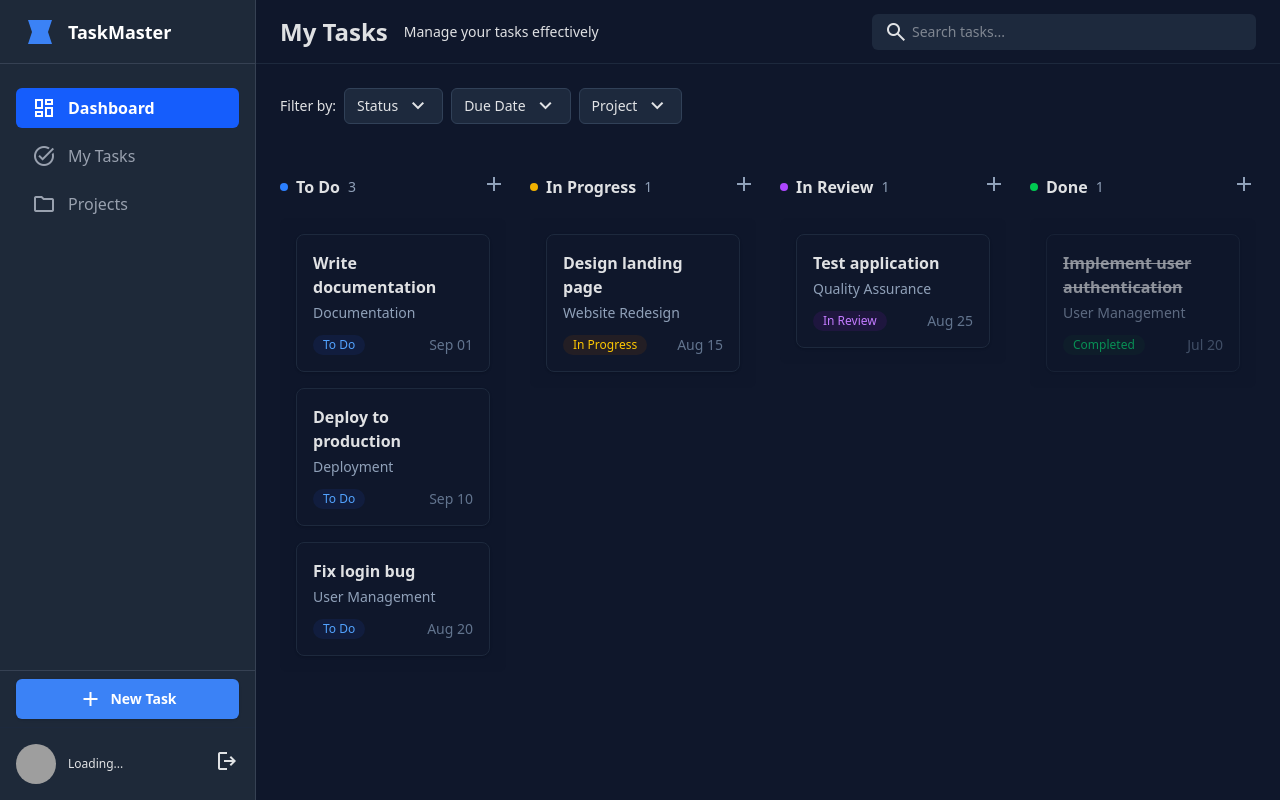
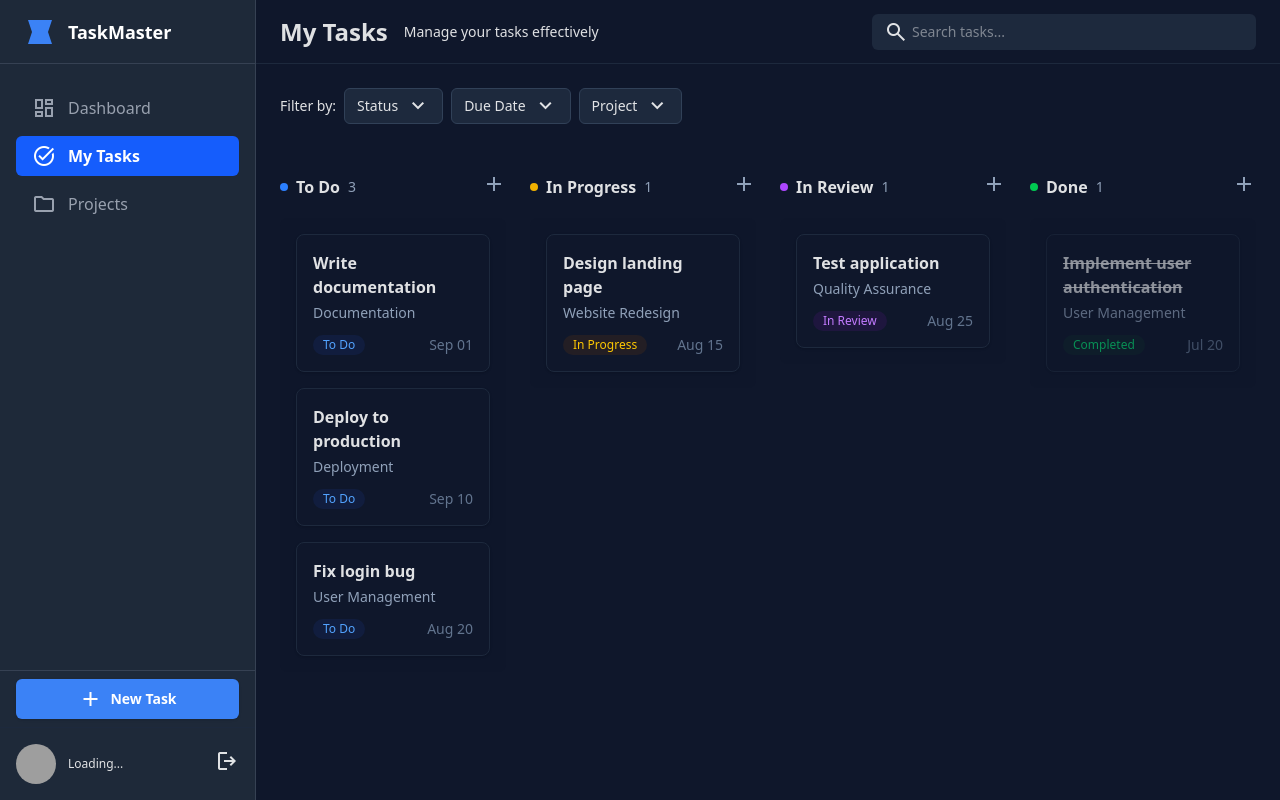
Before and after one commit to Kalphupadhyay/project-manager-front-end, a React (Vite) app: page /home/tasks in a window 1280 px wide. Built offline with nearby package versions, Linux system fonts and the light colour scheme; no server answers; grey boxes are pictures that could not be loaded.

Commit message:
feat: refactor routing and sidebar navigation for improved structure and user experience

```diff
--- a/src/App.tsx
+++ b/src/App.tsx
@@ -5,6 +5,7 @@ import { MyTasks } from "./pages/home/MyTasks";
 import { Dashboard } from "./pages/home/Dashboard";
 import { AddNewTask } from "./pages/AddTask";
 import { useEffect, useState } from "react";
+import { AppRoutes } from "./constants/routes";
 
 function App() {
   const [isLoggedIn, setIsLoggedIn] = useState(false);
@@ -35,11 +36,12 @@ function App() {
             isLoggedIn ? <Navigate to={"/home"} /> : <Navigate to={"/login"} />
           }
         />
-        <Route path="/login" element={<Login />} />
+        <Route path={AppRoutes.LOGIN} element={<Login />} />
         <Route path="/addtask" element={<AddNewTask />} />
-        <Route path="/home" element={<HomePage />}>
+        <Route path={AppRoutes.HOME} element={<HomePage />}>
           <Route path="tasks" element={<MyTasks />} />
-          <Route index element={<Dashboard />} />
+          <Route index element={<Navigate to="dashboard" replace />} />
+          <Route path="dashboard" element={<Dashboard />} />
         </Route>
       </Routes>
     </>
--- a/src/components/SideBar.tsx
+++ b/src/components/SideBar.tsx
@@ -1,4 +1,4 @@
-import { Link, useNavigate } from "react-router";
+import { NavLink, useNavigate } from "react-router";
 import { TaskLogo } from "../assets/task-logo";
 import { SideBarAuth } from "./Sidebar_auth";
 
@@ -20,20 +20,28 @@ export const SideBar = () => {
         </div>
       </div>
       <nav className="flex-1 px-4 py-6 space-y-2">
-        <Link
-          className="flex items-center gap-3 px-4 py-2 rounded-md bg-blue-600 text-white font-semibold"
-          to={"/home"}
+        <NavLink
+          className={({ isActive }) =>
+            isActive
+              ? "flex items-center gap-3 px-4 py-2 rounded-md bg-blue-600 text-white font-semibold"
+              : "flex items-center gap-3 px-4 py-2 rounded-md text-gray-400 hover:bg-gray-700 hover:text-white"
+          }
+          to={"/home/dashboard"}
         >
           <span className="material-symbols-outlined">dashboard</span>
           <span>Dashboard</span>
-        </Link>
-        <Link
-          className="flex items-center gap-3 px-4 py-2 rounded-md text-gray-400 hover:bg-gray-700 hover:text-white"
+        </NavLink>
+        <NavLink
+          className={({ isActive }) =>
+            isActive
+              ? "flex items-center gap-3 px-4 py-2 rounded-md bg-blue-600 text-white font-semibold"
+              : "flex items-center gap-3 px-4 py-2 rounded-md text-gray-400 hover:bg-gray-700 hover:text-white"
+          }
           to={"/home/tasks"}
         >
           <span className="material-symbols-outlined">task_alt</span>
           <span>My Tasks</span>
-        </Link>
+        </NavLink>
         <a
           className="flex items-center gap-3 px-4 py-2 rounded-md text-gray-400 hover:bg-gray-700 hover:text-white"
           href="#"
--- a/src/config/api.config.ts
+++ b/src/config/api.config.ts
@@ -22,11 +22,15 @@ axiosInstance.interceptors.response.use(
       switch (error.response.status) {
         case 401:
           authService()
-            .logoutUser()
-            .then(() => {
-              // window.location.href = "/login";
+            .getRefreshToken()
+            .then(() => {})
+            .catch(() => {
+              authService()
+                .logoutUser()
+                .then(() => {
+                  // window.location.href = "/login";
+                });
             });
-
           break;
         case 403:
           console.error("Forbidden! You don't have permission.");
--- a/src/constants/routes.ts
+++ b/src/constants/routes.ts
@@ -1,4 +1,6 @@
 export class AppRoutes {
   static LOGIN = "/login";
-  static DASHBOARD = "/home";
+  static HOME = "/home";
+  static DASHBOARD = "/home/dashboard";
+  static MY_TASKS = "/home/tasks";
 }
```
